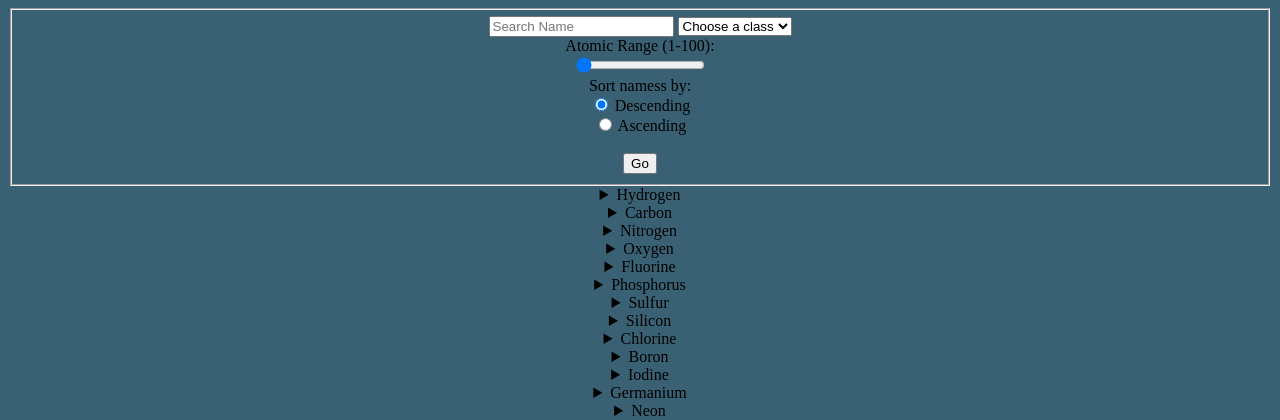
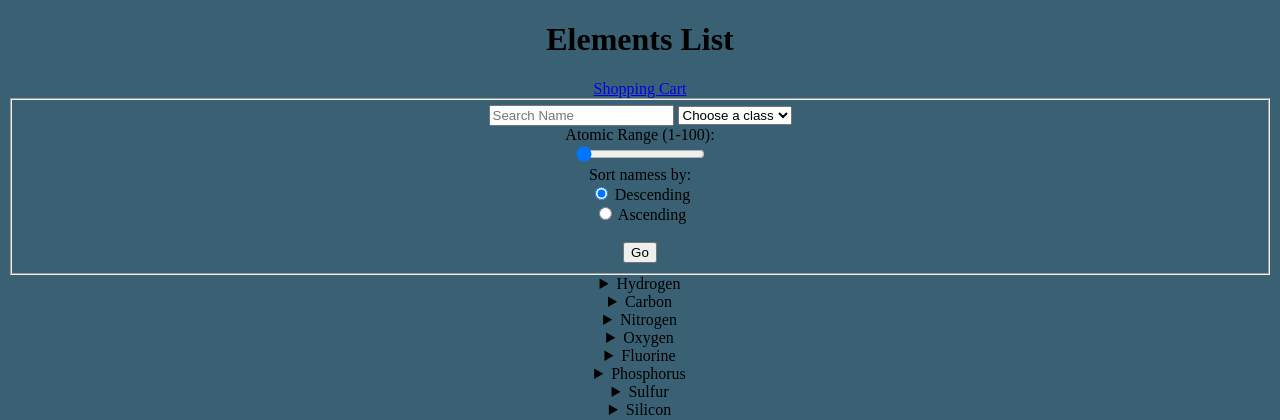
Before and after one commit to AMartinez2/CST336-catalog, a PHP site: page /main.php in a window 1280 px wide. Shown: the top 420 px of the page. Run offline with PHP 8.4, Linux system fonts and the light colour scheme; data comes from the database, SQL or seed files in the repository.

Commit message:
adding a tag

```diff
--- a/main.php
+++ b/main.php
@@ -49,6 +49,7 @@ function getItems() {
         }
     }
 
+
     $statement = $conn->prepare($sql);
     $statement->execute($namedParameters);
     $records = $statement->fetchAll(PDO::FETCH_ASSOC);
@@ -82,6 +83,8 @@ function getItems() {
         </style>
     </head>
     <body>
+        <h1>Elements List</h1>
+        <a href="checkout.php">Shopping Cart</a>
         <form>
             <fieldset>
             <input type="text" name="elementSearch" placeholder="Search Name">
```
